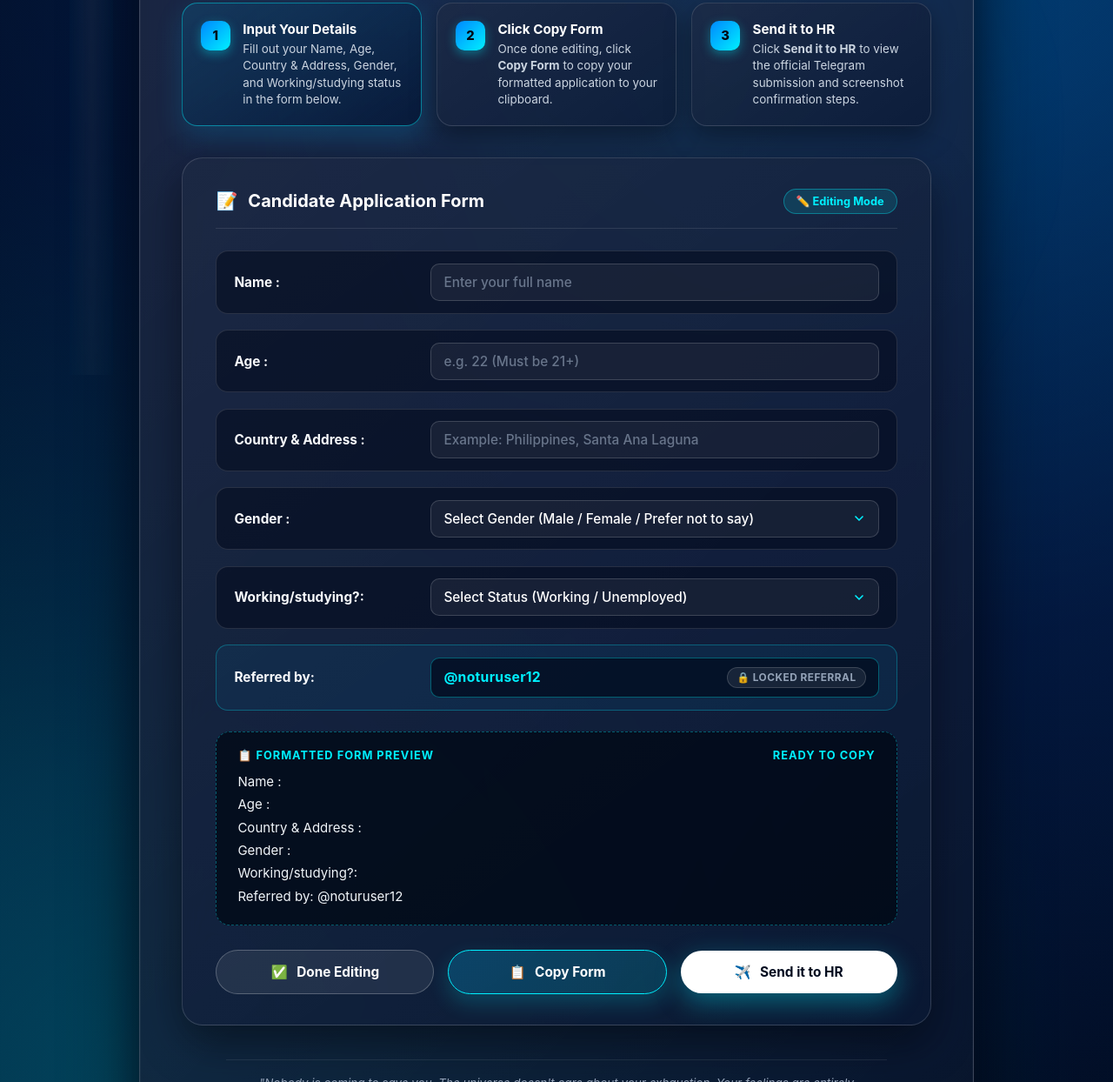
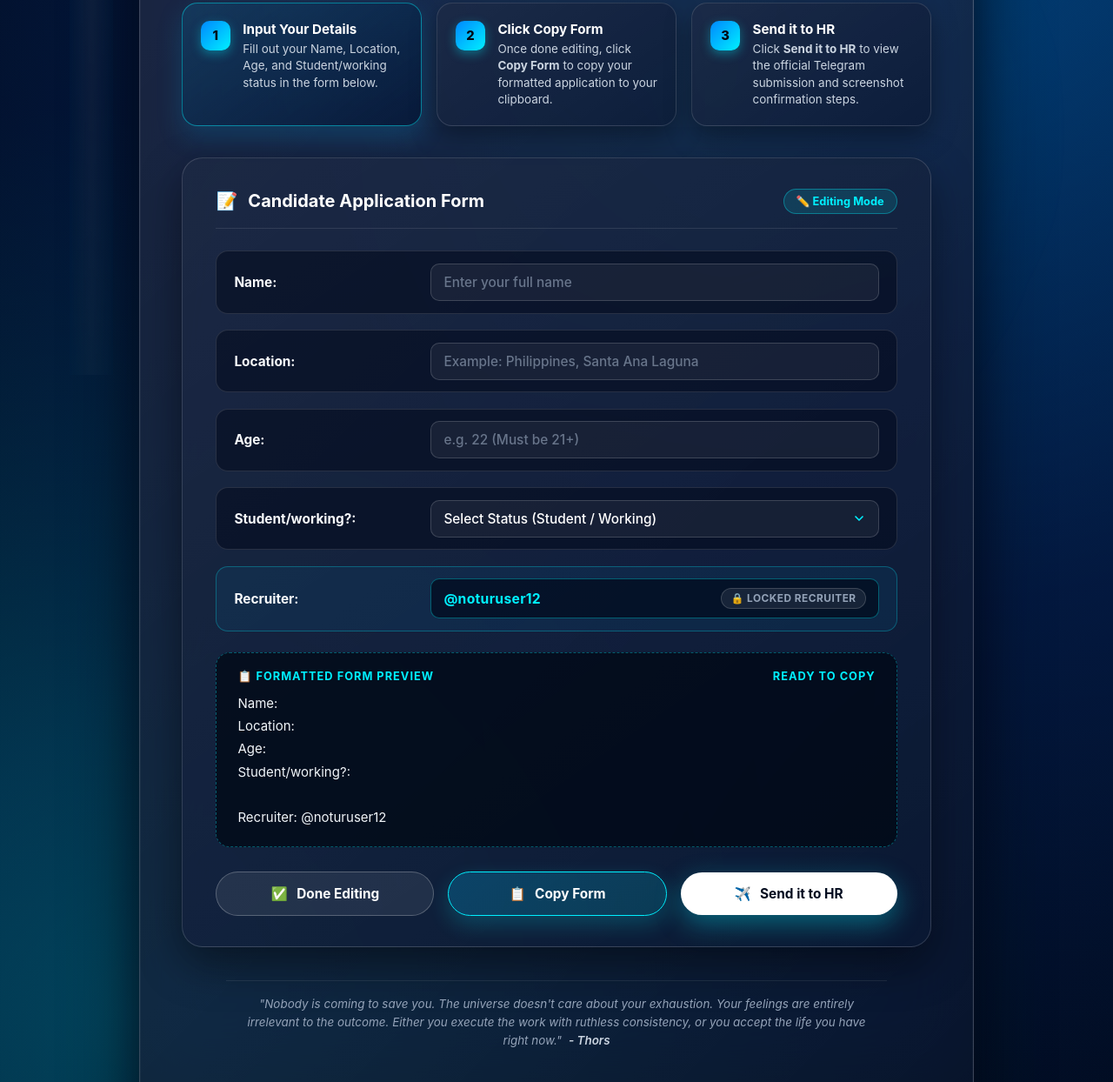
Before and after one commit to akoidolmo/apply-chat-moderation, a plain HTML site: page apply.html in a window 1280 px wide. Shown: the part 369-1613 px from the top of the page at 87% size. Drawn offline with Linux system fonts and the light colour scheme; a web font is replaced by a local one.

Commit message:
Add files via upload

```diff
--- a/apply.html
+++ b/apply.html
@@ -1070,7 +1070,7 @@
                     <span class="step-num">1</span>
                     <div class="step-info">
                         <h3>Input Your Details</h3>
-                        <p>Fill out your Name, Age, Country &amp; Address, Gender, and Working/studying status in the form below.</p>
+                        <p>Fill out your Name, Location, Age, and Student/working status in the form below.</p>
                     </div>
                 </div>
                 <div class="step-card" id="step-indicator-2">
@@ -1102,49 +1102,38 @@
                     <div class="form-grid">
                         <!-- Name -->
                         <div class="field-row">
-                            <label class="field-label" for="field-name">Name :</label>
+                            <label class="field-label" for="field-name">Name:</label>
                             <input type="text" id="field-name" class="field-input editable-field" placeholder="Enter your full name" maxlength="80" required>
                         </div>
 
+                        <!-- Location -->
+                        <div class="field-row">
+                            <label class="field-label" for="field-country">Location:</label>
+                            <input type="text" id="field-country" class="field-input editable-field" placeholder="Example: Philippines, Santa Ana Laguna" maxlength="180" required>
+                        </div>
+
                         <!-- Age -->
                         <div class="field-row">
-                            <label class="field-label" for="field-age">Age :</label>
+                            <label class="field-label" for="field-age">Age:</label>
                             <input type="text" id="field-age" class="field-input editable-field" placeholder="e.g. 22 (Must be 21+)" maxlength="20" required>
                         </div>
 
-                        <!-- Country & Address -->
+                        <!-- Student/working? -->
                         <div class="field-row">
-                            <label class="field-label" for="field-country">Country &amp; Address :</label>
-                            <input type="text" id="field-country" class="field-input editable-field" placeholder="Example: Philippines, Santa Ana Laguna" maxlength="180" required>
-                        </div>
-
-                        <!-- Gender -->
-                        <div class="field-row">
-                            <label class="field-label" for="field-gender">Gender :</label>
-                            <select id="field-gender" class="field-input field-select editable-field" required>
-                                <option value="" disabled selected>Select Gender (Male / Female / Prefer not to say)</option>
-                                <option value="Male">Male</option>
-                                <option value="Female">Female</option>
-                                <option value="Prefer not to say">Prefer not to say</option>
+                            <label class="field-label" for="field-status">Student/working?:</label>
+                            <select id="field-status" class="field-input field-select editable-field" required>
+                                <option value="" disabled selected>Select Status (Student / Working)</option>
+                                <option value="Student">Student</option>
+                                <option value="Working">Working</option>
                             </select>
                         </div>
 
-                        <!-- Working/studying? -->
-                        <div class="field-row">
-                            <label class="field-label" for="field-status">Working/studying?:</label>
-                            <select id="field-status" class="field-input field-select editable-field" required>
-                                <option value="" disabled selected>Select Status (Working / Unemployed)</option>
-                                <option value="Working">Working</option>
-                                <option value="Unemployed">Unemployed</option>
-                            </select>
-                        </div>
-
-                        <!-- Referred by (STRICTLY NON-EDITABLE) -->
+                        <!-- Recruiter (STRICTLY NON-EDITABLE) -->
                         <div class="field-row readonly-row">
-                            <span class="field-label">Referred by:</span>
+                            <span class="field-label">Recruiter:</span>
                             <div class="referred-input-wrap" aria-readonly="true">
                                 <span class="referred-value" id="locked-referral">@noturuser12</span>
-                                <span class="locked-tag">🔒 Locked Referral</span>
+                                <span class="locked-tag">🔒 Locked Recruiter</span>
                             </div>
                         </div>
                     </div>
@@ -1155,12 +1144,12 @@
                             <span>📋 Formatted Form Preview</span>
                             <span>Ready to Copy</span>
                         </div>
-                        <pre class="preview-content" id="form-preview">Name :
-Age :
-Country &amp; Address :
-Gender :
-Working/studying?:
-Referred by: @noturuser12</pre>
+                        <pre class="preview-content" id="form-preview">Name:
+Location:
+Age:
+Student/working?:
+
+Recruiter: @noturuser12</pre>
                     </div>
 
                     <!-- Feedback Toast -->
@@ -1353,8 +1342,7 @@ Referred by: @noturuser12</pre>
 
             var nameInput = document.getElementById('field-name');
             var ageInput = document.getElementById('field-age');
-            var countryInput = document.getElementById('field-country');
-            var genderInput = document.getElementById('field-gender');
+            var locationInput = document.getElementById('field-country');
             var statusInput = document.getElementById('field-status');
             var lockedReferralEl = document.getElementById('locked-referral');
             var previewEl = document.getElementById('form-preview');
@@ -1366,26 +1354,24 @@ Referred by: @noturuser12</pre>
                 return val.replace(/[\u0000-\u001F\u007F<>]/g, '').trim();
             }
 
-            // Build the exact formatted string with locked referral
+            // Build the exact formatted string with locked recruiter
             function buildFormattedApplication() {
                 var nameVal = sanitizeInput(nameInput.value);
+                var locationVal = sanitizeInput(locationInput.value);
                 var ageVal = sanitizeInput(ageInput.value);
-                var countryVal = sanitizeInput(countryInput.value);
-                var genderVal = sanitizeInput(genderInput.value);
                 var statusVal = sanitizeInput(statusInput.value);
 
-                // Ensure referral text in DOM also stays intact
+                // Ensure recruiter text in DOM also stays intact
                 if (lockedReferralEl.textContent !== LOCKED_REFERRAL) {
                     lockedReferralEl.textContent = LOCKED_REFERRAL;
                 }
 
                 return (
-                    'Name : ' + nameVal + '\n' +
-                    'Age : ' + ageVal + '\n' +
-                    'Country & Address : ' + countryVal + '\n' +
-                    'Gender : ' + genderVal + '\n' +
-                    'Working/studying?: ' + statusVal + '\n' +
-                    'Referred by: ' + LOCKED_REFERRAL
+                    'Name: ' + nameVal + '\n' +
+                    'Location: ' + locationVal + '\n' +
+                    'Age: ' + ageVal + '\n' +
+                    'Student/working?: ' + statusVal + '\n\n' +
+                    'Recruiter: ' + LOCKED_REFERRAL
                 );
             }
 
@@ -1393,7 +1379,7 @@ Referred by: @noturuser12</pre>
                 previewEl.textContent = buildFormattedApplication();
             }
 
-            [nameInput, ageInput, countryInput, genderInput, statusInput].forEach(function(input) {
+            [nameInput, locationInput, ageInput, statusInput].forEach(function(input) {
                 input.addEventListener('input', updatePreview);
                 input.addEventListener('change', updatePreview);
             });
```
